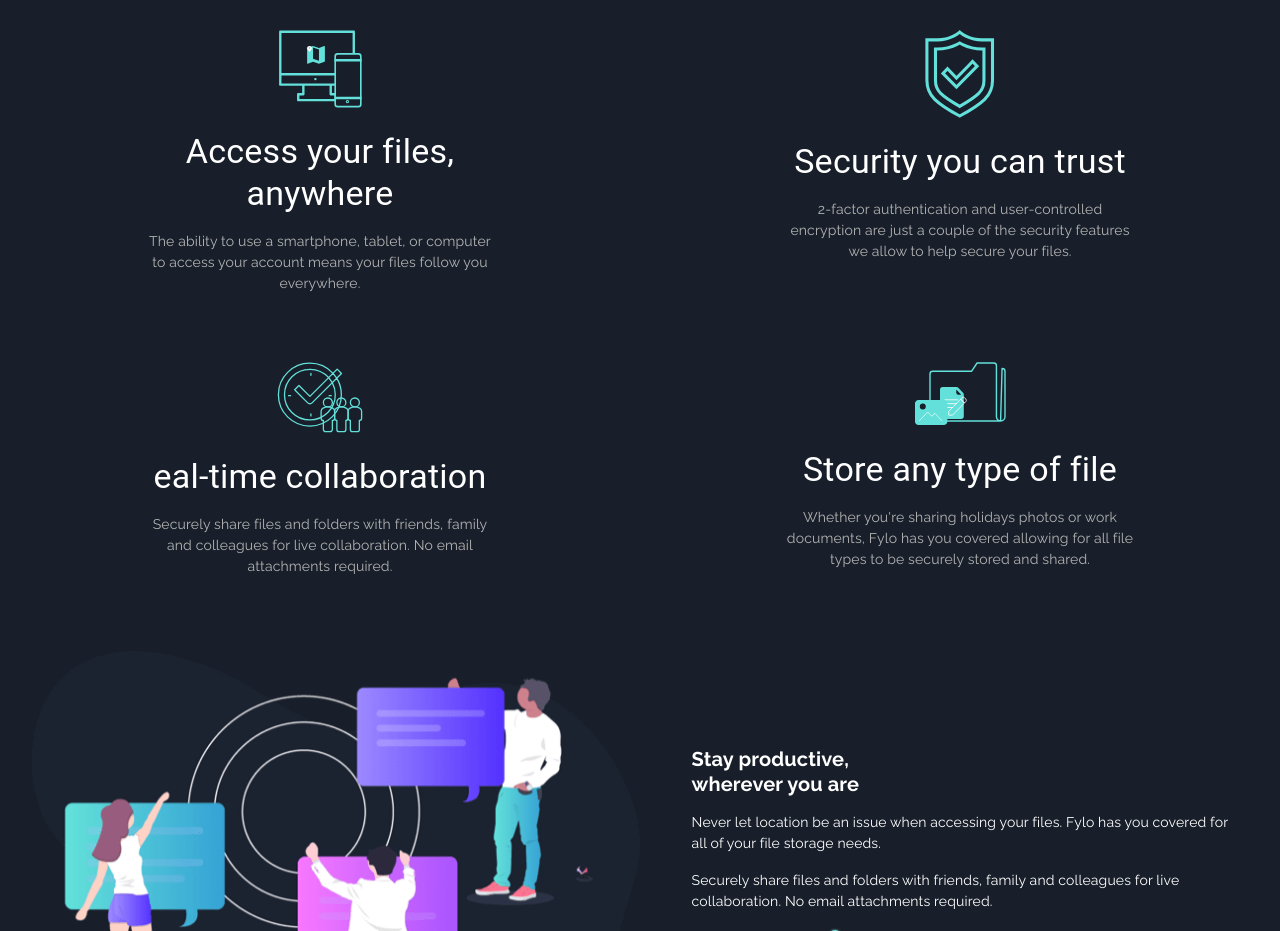
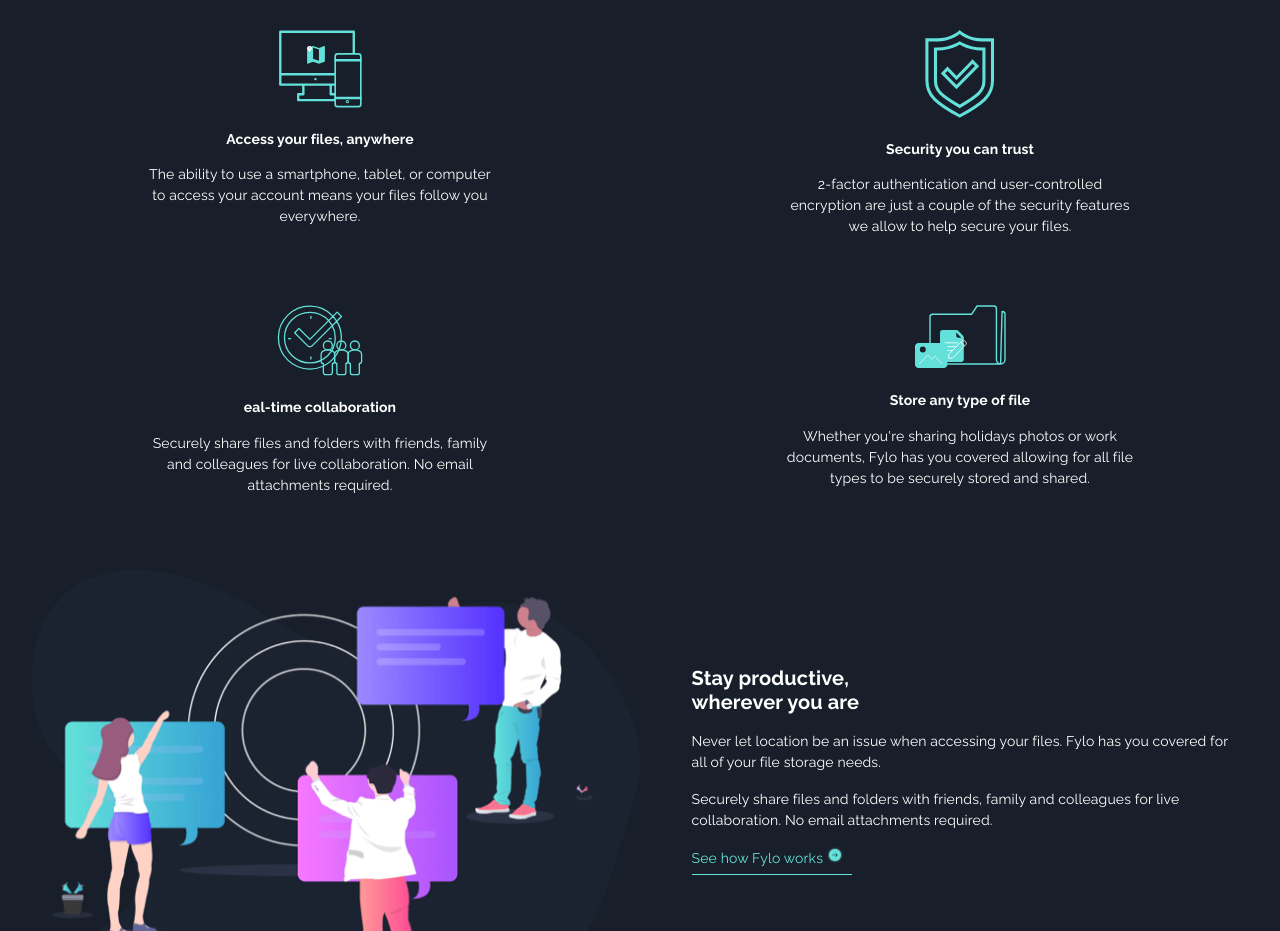
Before and after one commit to meyoh-23/fylo-dark, a React (Create React App) app: page / in a window 1280 px wide. Shown: the part 1300-2231 px from the top of the page. Built offline with nearby package versions, Linux system fonts and the light colour scheme.

Commit message:
editted typography status

```diff
--- a/src/components/Features.jsx
+++ b/src/components/Features.jsx
@@ -54,7 +54,9 @@ const Features = () => {
                                 textAlign: "center",
                                 justifyContent: "center",
                                 color: "secondary.main",
-                                ontFamily: "'Raleway', sans-serif",
+                                fontFamily: "'Raleway', sans-serif",
+                                fontSize: "0.875rem",
+                                fontWeight: "700",
                             }}
                             >
                                 Access your files, anywhere
@@ -64,7 +66,7 @@ const Features = () => {
                             sx={{
                                 textAlign: "center",
                                 justifyContent: "center",
-                                color: "secondary.dark",
+                                color: "secondary.main",
                                 fontWeight: "400",
                                 fontSize: '0.875rem',
                                 fontFamily: "'Raleway', sans-serif",
@@ -108,7 +110,9 @@ const Features = () => {
                                 textAlign: "center",
                                 justifyContent: "center",
                                 color: "secondary.main",
-                                ontFamily: "'Raleway', sans-serif",
+                                fontFamily: "'Raleway', sans-serif",
+                                fontSize: "0.875rem",
+                                fontWeight: "700",
                             }}
                             >
                                 Security you can trust
@@ -118,7 +122,7 @@ const Features = () => {
                             sx={{
                                 textAlign: "center",
                                 justifyContent: "center",
-                                color: "secondary.dark",
+                                color: "secondary.main",
                                 fontWeight: "400",
                                 fontSize: '0.875rem',
                                 fontFamily: "'Raleway', sans-serif",
@@ -162,7 +166,9 @@ const Features = () => {
                                 textAlign: "center",
                                 justifyContent: "center",
                                 color: "secondary.main",
-                                ontFamily: "'Raleway', sans-serif",
+                                fontFamily: "'Raleway', sans-serif",
+                                fontSize: "0.875rem",
+                                fontWeight: "700",
                             }}
                             >
                                 eal-time collaboration
@@ -172,7 +178,7 @@ const Features = () => {
                             sx={{
                                 textAlign: "center",
                                 justifyContent: "center",
-                                color: "secondary.dark",
+                                color: "secondary.main",
                                 fontWeight: "400",
                                 fontSize: '0.875rem',
                                 fontFamily: "'Raleway', sans-serif",
@@ -216,7 +222,9 @@ const Features = () => {
                                 textAlign: "center",
                                 justifyContent: "center",
                                 color: "secondary.main",
-                                ontFamily: "'Raleway', sans-serif",
+                                fontFamily: "'Raleway', sans-serif",
+                                fontSize: "0.875rem",
+                                fontWeight: "700",
                             }}
                             >
                                 Store any type of file
@@ -226,7 +234,7 @@ const Features = () => {
                             sx={{
                                 textAlign: "center",
                                 justifyContent: "center",
-                                color: "secondary.dark",
+                                color: "secondary.main",
                                 fontWeight: "400",
                                 fontSize: '0.875rem',
                                 fontFamily: "'Raleway', sans-serif",
```
